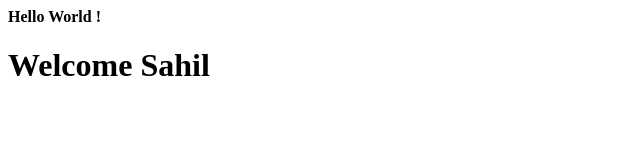
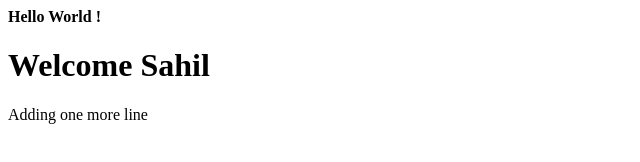
Before and after one commit to sahil101/jenkins-web, a plain HTML site: page index.html in a window 1280 px wide. Shown: the whole page, without its empty margins (0-640 px from the left). Drawn offline with Linux system fonts and the light colour scheme.

Commit message:
2nd commit

```diff
--- a/index.html
+++ b/index.html
@@ -1,2 +1,3 @@
 <b>Hello World ! </b>
 <h1> Welcome Sahil </h1>
+<p> Adding one more line </p>
```
